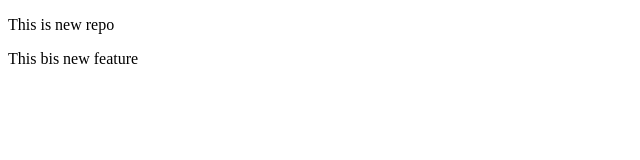
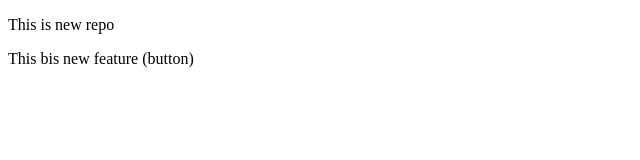
Before and after one commit to SanidhyaKurhade/localrepo, a plain HTML site: page index.html in a window 1280 px wide. Shown: the full height of the page, 0-640 px from the left. Drawn offline with Linux system fonts and the light colour scheme.

```diff
--- a/index.html
+++ b/index.html
@@ -7,6 +7,6 @@
 </head>
 <body>
     <p>This is new repo</p>
-    <p>This bis new feature </p>
+    <p>This bis new feature (button)</p>
 </body>
 </html>
```
